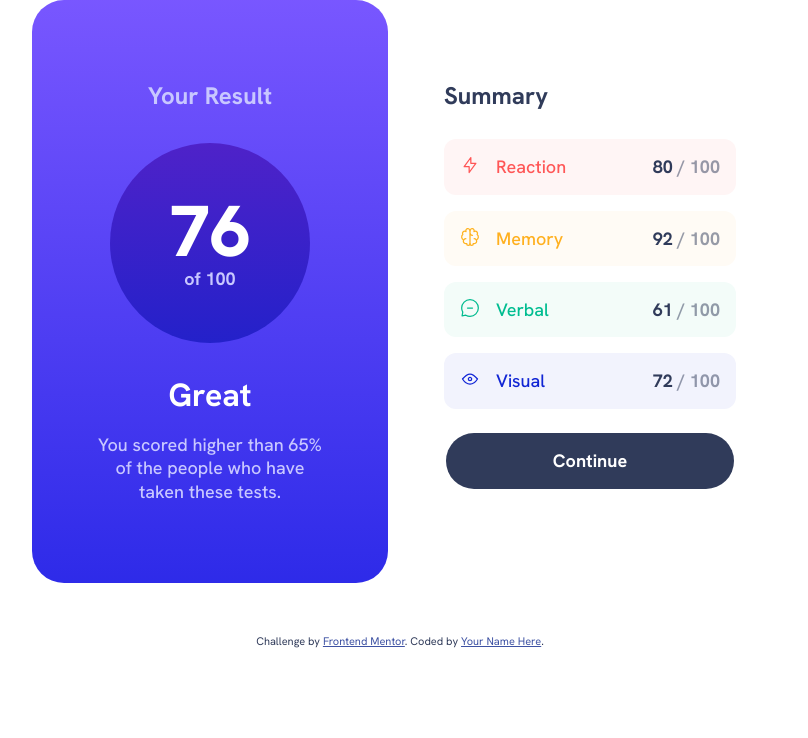
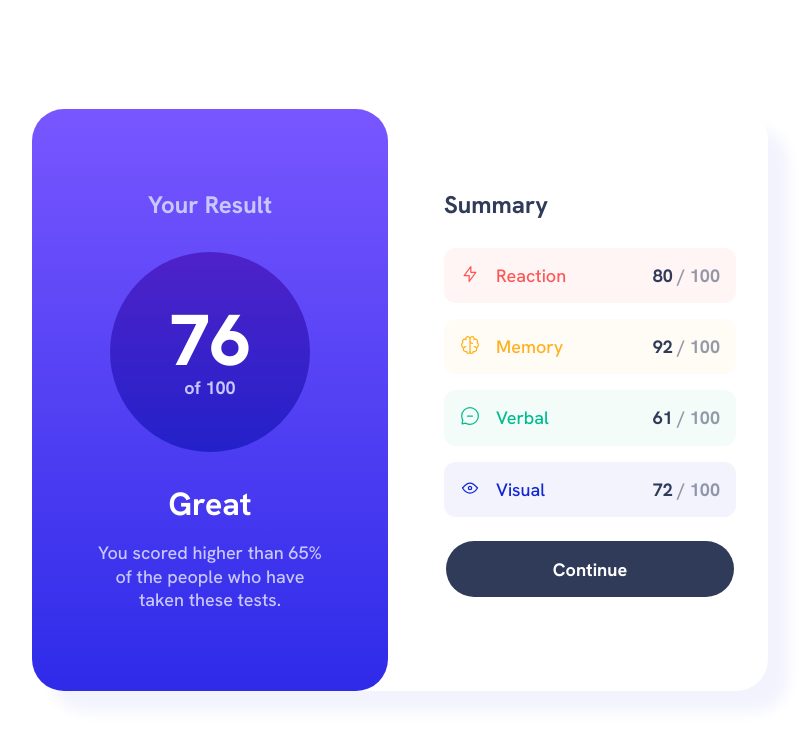
Before and after one commit to takahashiyb/results-summary-component, a Vue app: page / in a window 1280 px wide. Shown: the top 738 px of the page, without its empty margins (240-1048 px from the left). Built offline with nearby package versions, Linux system fonts and the light colour scheme.

Commit message:
Center the grouped component on the page and removed the FEM footer.

```diff
--- a/index.html
+++ b/index.html
@@ -15,6 +15,12 @@
 
     <!-- Feel free to remove these styles or customise in your own stylesheet 👍 -->
     <style>
+      .app {
+        height: 100dvh;
+        display: grid;
+        align-items: center;
+      }
+
       .attribution {
         font-size: 11px;
         text-align: center;
@@ -28,13 +34,7 @@
     </style>
   </head>
   <body>
-    <div id="app"></div>
-    <div class="attribution">
-      Challenge by
-      <a href="https://www.frontendmentor.io?ref=challenge" target="_blank"
-        >Frontend Mentor</a
-      >. Coded by <a href="#">Your Name Here</a>.
-    </div>
+    <div class="app" id="app"></div>
     <script type="module" src="/src/main.js"></script>
   </body>
 </html>
--- a/src/App.vue
+++ b/src/App.vue
@@ -1,5 +1,5 @@
 <script setup>
-  import DesignSystem from '@/design-system/DesignSystem.vue';
+  // import DesignSystem from '@/design-system/DesignSystem.vue';
   import Button from './components/Button.vue';
   import ScoreCard from './components/ScoreCard.vue';
   import SingleScore from './components/SingleScore.vue';
@@ -36,6 +36,12 @@
     max-width: 736px;
 
     margin-inline: auto;
+
+    border-radius: 32px;
+
+    box-shadow: 20px 20px 15px hsl(var(--blue-050-color));
+
+    padding-bottom: var(--spacing-0400);
   }
 
   p {
@@ -57,6 +63,8 @@
     .grid {
       grid-template-columns: 1fr 1fr;
       grid-template-rows: min-content 1fr;
+
+      padding-bottom: 0;
     }
 
     .container__score-card {
```
